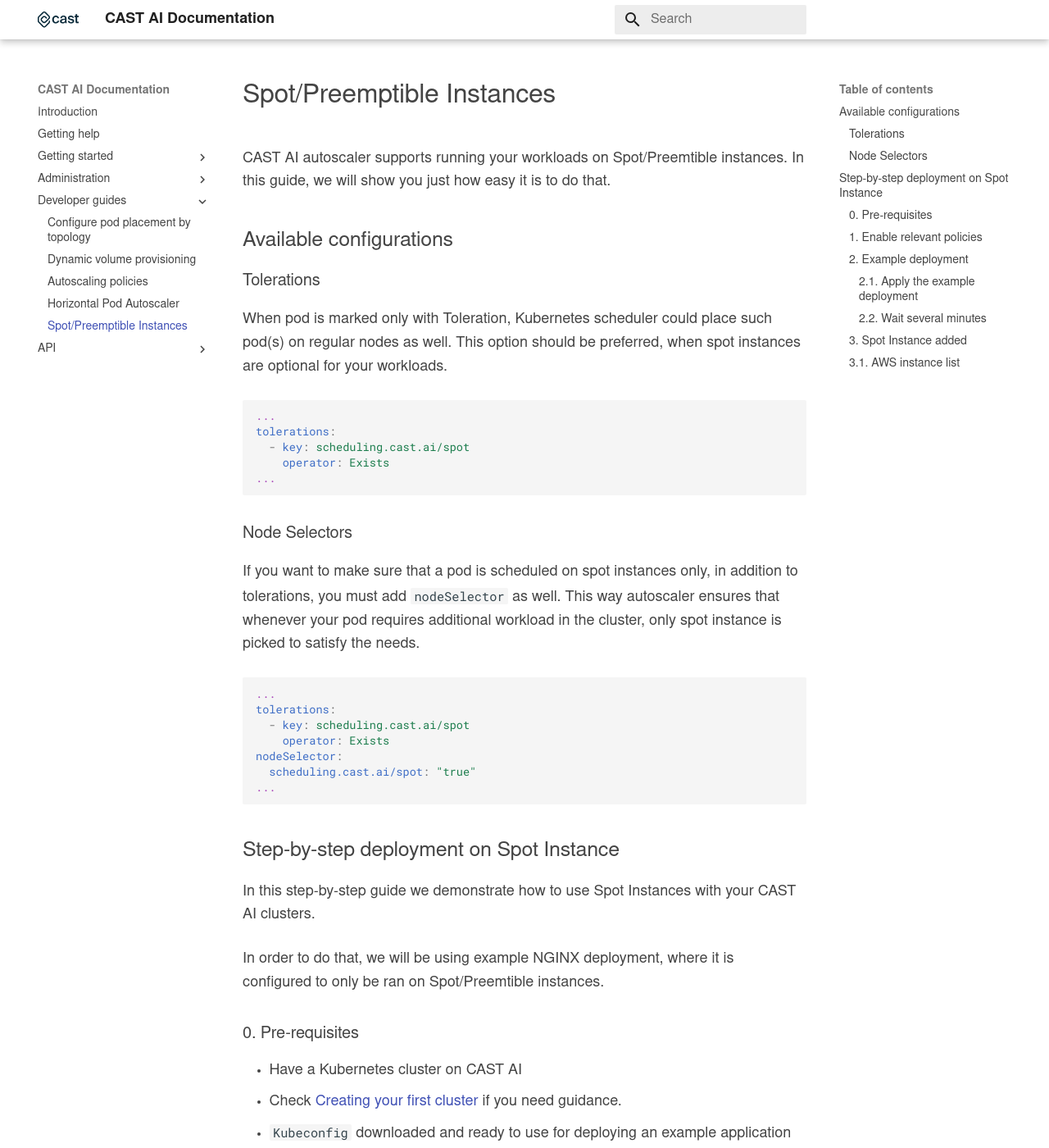
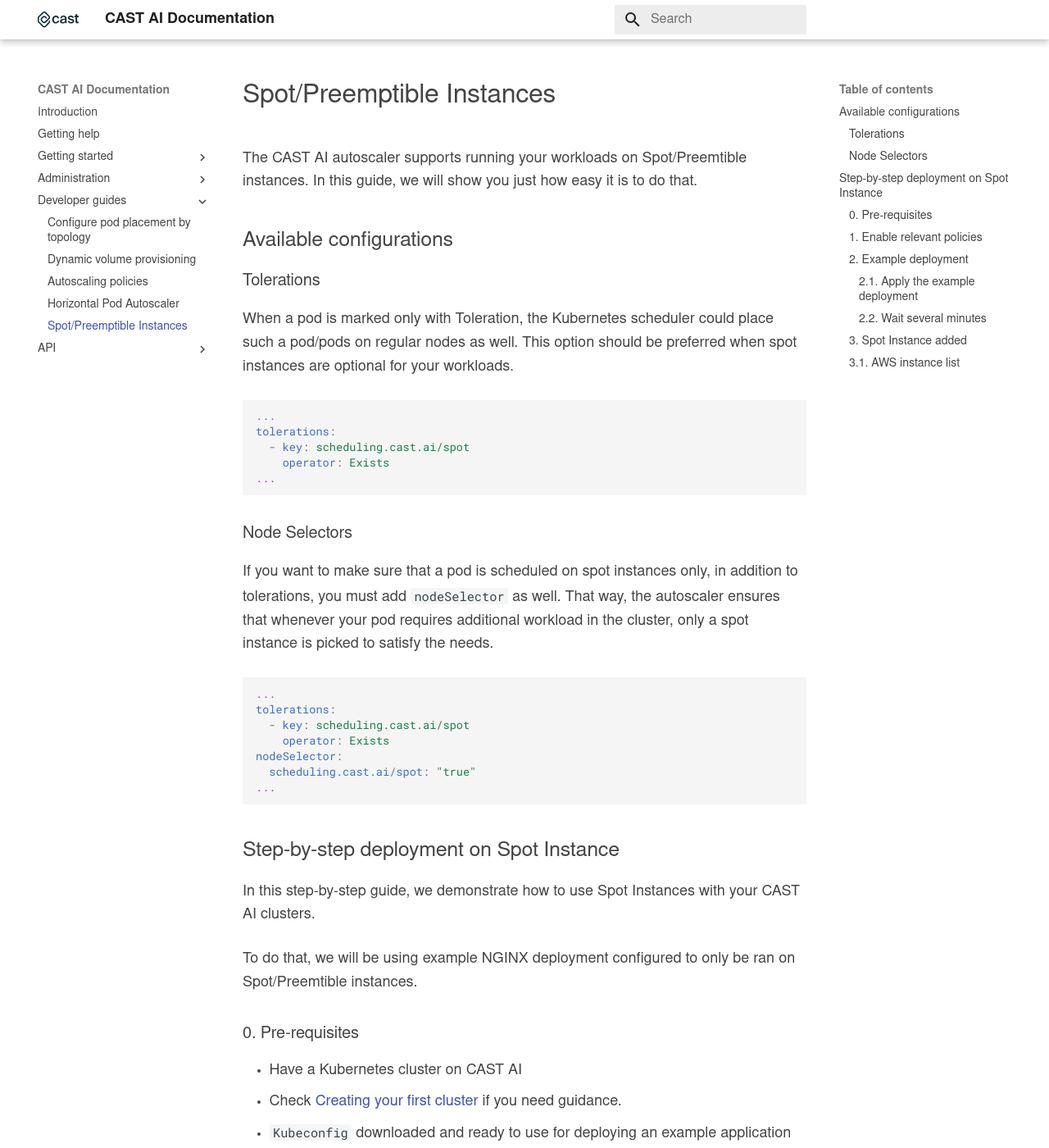
Before and after one commit to castai/docs, an MkDocs documentation site: the page built from docs/guides/node-autoscaler/spot-instances/spot.md, in a window 1280 px wide and 1400 px high. Shown: the whole window at 82% size. Built offline with MkDocs 1.6.1 and Material for MkDocs 9.7.7, drawn with Linux system fonts in a browser that asks for light colours; some web fonts are replaced; some of the changed text lies outside the part shown.

Commit message:
Update spot.md

````diff
--- a/docs/guides/node-autoscaler/spot-instances/spot.md
+++ b/docs/guides/node-autoscaler/spot-instances/spot.md
@@ -1,14 +1,14 @@
 # Spot/Preemptible Instances
 
-CAST AI autoscaler supports running your workloads on Spot/Preemtible instances.
+The CAST AI autoscaler supports running your workloads on Spot/Preemtible instances.
 In this guide, we will show you just how easy it is to do that.
 
 ## Available configurations
 
 ### Tolerations
 
-When pod is marked only with Toleration, Kubernetes scheduler could place such pod(s) on regular nodes as well.
-This option should be preferred, when spot instances are optional for your workloads.
+When a pod is marked only with Toleration, the Kubernetes scheduler could place such a pod/pods on regular nodes as well.
+This option should be preferred when spot instances are optional for your workloads.
 
 ```yaml
 ...
@@ -21,7 +21,7 @@
 ### Node Selectors
 
 If you want to make sure that a pod is scheduled on spot instances only, in addition to tolerations, you must add `nodeSelector` as well.
-This way autoscaler ensures that whenever your pod requires additional workload in the cluster, only spot instance is picked to satisfy the needs.
+That way, the autoscaler ensures that whenever your pod requires additional workload in the cluster, only a spot instance is picked to satisfy the needs.
 
 ```yaml
 ...
@@ -35,9 +35,9 @@
 
 ## Step-by-step deployment on Spot Instance
 
-In this step-by-step guide we demonstrate how to use Spot Instances with your CAST AI clusters.
+In this step-by-step guide, we demonstrate how to use Spot Instances with your CAST AI clusters.
 
-In order to do that, we will be using example NGINX deployment, where it is configured to only be ran on Spot/Preemtible instances.
+To do that, we will be using example NGINX deployment configured to only be ran on Spot/Preemtible instances.
 
 ### 0. Pre-requisites
 
@@ -49,12 +49,12 @@
 
 ### 1. Enable relevant policies
 
-In order to get started on using Spot instances autoscaler, you should enable two policies under `Policies` configuration in the UI:
+To get started on using Spot instances autoscaler, you should enable two policies under `Policies` configuration in the UI:
 
 * **Spot/Preemptible instances policy**
-  * This policy allows autoscaler to use spot instances
+  * This policy allows the autoscaler to use spot instances
 * **Unschedulable pods policy**
-  * This policy requests additional workload to be scheduled based on your deployment requires (i.e. run on spot instances)
+  * This policy requests an additional workload to be scheduled based on your deployment requires (i.e. run on spot instances)
 
 ![](./020_enable_policies.png)
 
@@ -107,19 +107,19 @@
 
 #### 2.2. Wait several minutes
 
-Once the deployment is created, it will take up to several minutes for the autoscaler to pick up the information about your pending deployment, and schedule the relevant workloads in order to satisfy the deployment needs, such as:
+Once the deployment is created, it will take up to several minutes for the autoscaler to pick up the information about your pending deployment and schedule the relevant workloads in order to satisfy the deployment needs, such as:
 
 * This deployment **tolerates spot instances**
 * This deployment **must run only on spot instances**
 
 ### 3. Spot Instance added
 
-* You can see your newly added spot instance under the cluster node list.
+* You can see your newly added spot instance in the cluster node list.
 
 ![](./040_spot_instance_added.png)
 
 ### 3.1. AWS instance list
 
-Just to double check, one can go to AWS console, and check that the added node, has `Lifecycle: spot` indicator.
+Just to double check, go to AWS console and check that the added node has the `Lifecycle: spot` indicator.
 
 ![](./050_aws_node_list.png)
````
